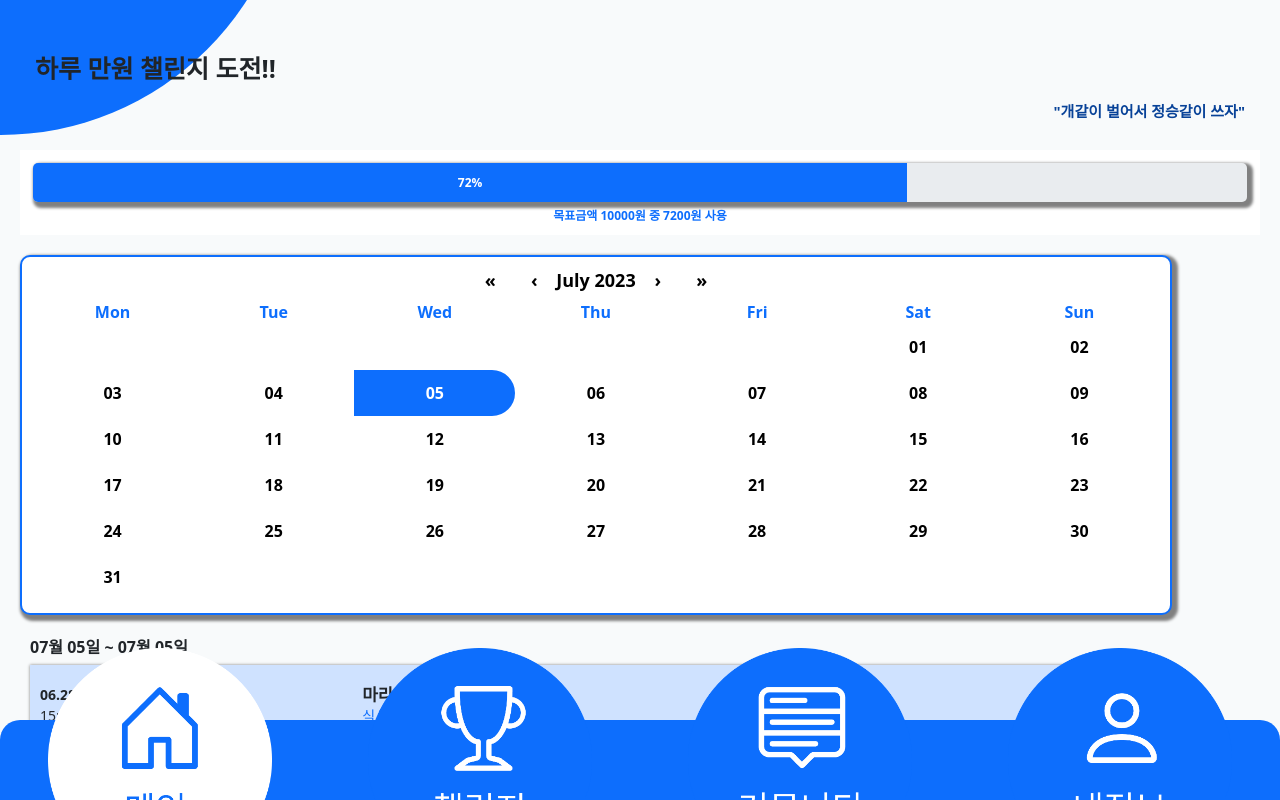
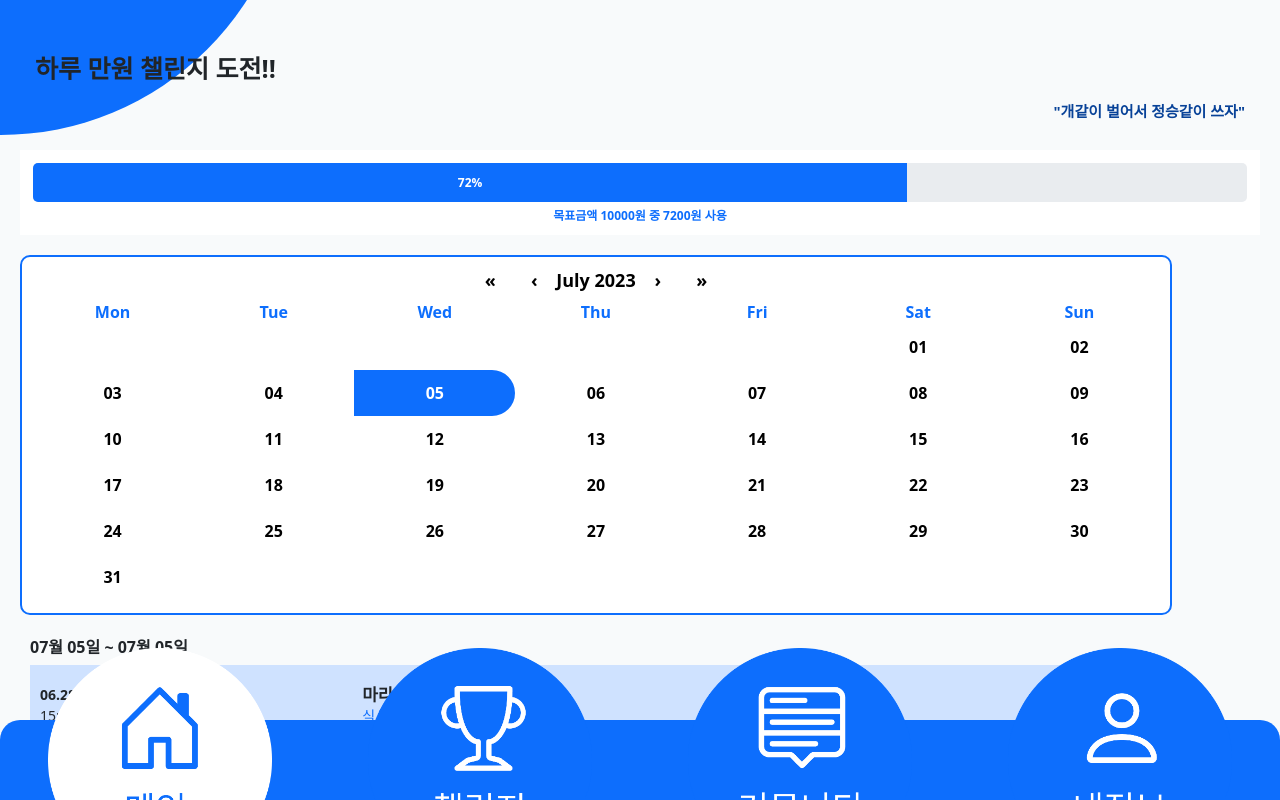
Before and after one commit to zosam-mosam/clink_ver2, a React (Create React App) app in the folder clink-react-app/: page /challenge in a window 1280 px wide. Shown: the top 800 px of the page. Built offline with nearby package versions, Linux system fonts and the light colour scheme.

Commit message:
box-shadow 삭제

```diff
--- a/clink-react-app/src/main/MainFrame.scss
+++ b/clink-react-app/src/main/MainFrame.scss
@@ -56,7 +56,7 @@
     height: 190px;
     background-color: #ffffff;
     padding-top: 10px;
-    box-shadow: 3px 3px 3px 3px gray;
+    // box-shadow: 3px 3px 3px 3px gray;
   }
 
   .main-savingsYesterday {
--- a/clink-react-app/src/main/MainReport.js
+++ b/clink-react-app/src/main/MainReport.js
@@ -1,9 +1,6 @@
 const MainReport = ({ data }) => {
   return (
-    <div
-      className="main-report"
-      style={{ border: '1px solid #0d6efd', boxShadow: '3px 3px 3px 3px gray' }}
-    >
+    <div className="main-report">
       <div style={{ padding: 10 }}>
         <b style={{ fontSize: 'large', marginTop: '50px' }}>
           {data.month}월 {data.day}일 {data.name}님의 결제내역 리포트{'\n\n'}
--- a/clink-react-app/src/main/MainSavingTotal.js
+++ b/clink-react-app/src/main/MainSavingTotal.js
@@ -7,7 +7,7 @@ const MainSavingTotal = ({ saving }) => {
       className="main-savingsYesterday"
       style={{
         backgroundImage: 'url(' + SavingBackgroundImage + ')',
-        boxShadow: '3px 3px 3px 3px gray',
+        // boxShadow: '3px 3px 3px 3px gray',
       }}
       onClick={(e) => {
         const target = e.target.parentNode;
--- a/clink-react-app/src/styles/MainCalendar.scss
+++ b/clink-react-app/src/styles/MainCalendar.scss
@@ -103,8 +103,8 @@ abbr[title] {
   background: theme.$blue-main;
   color: white;
 }
-.calendar,
-.pro,
-.ChallengeTableCard {
-  box-shadow: 3px 3px 3px 3px gray;
-}
+// .calendar,
+// .pro,
+// .ChallengeTableCard {
+//   box-shadow: 3px 3px 3px 3px gray;
+// }
```
